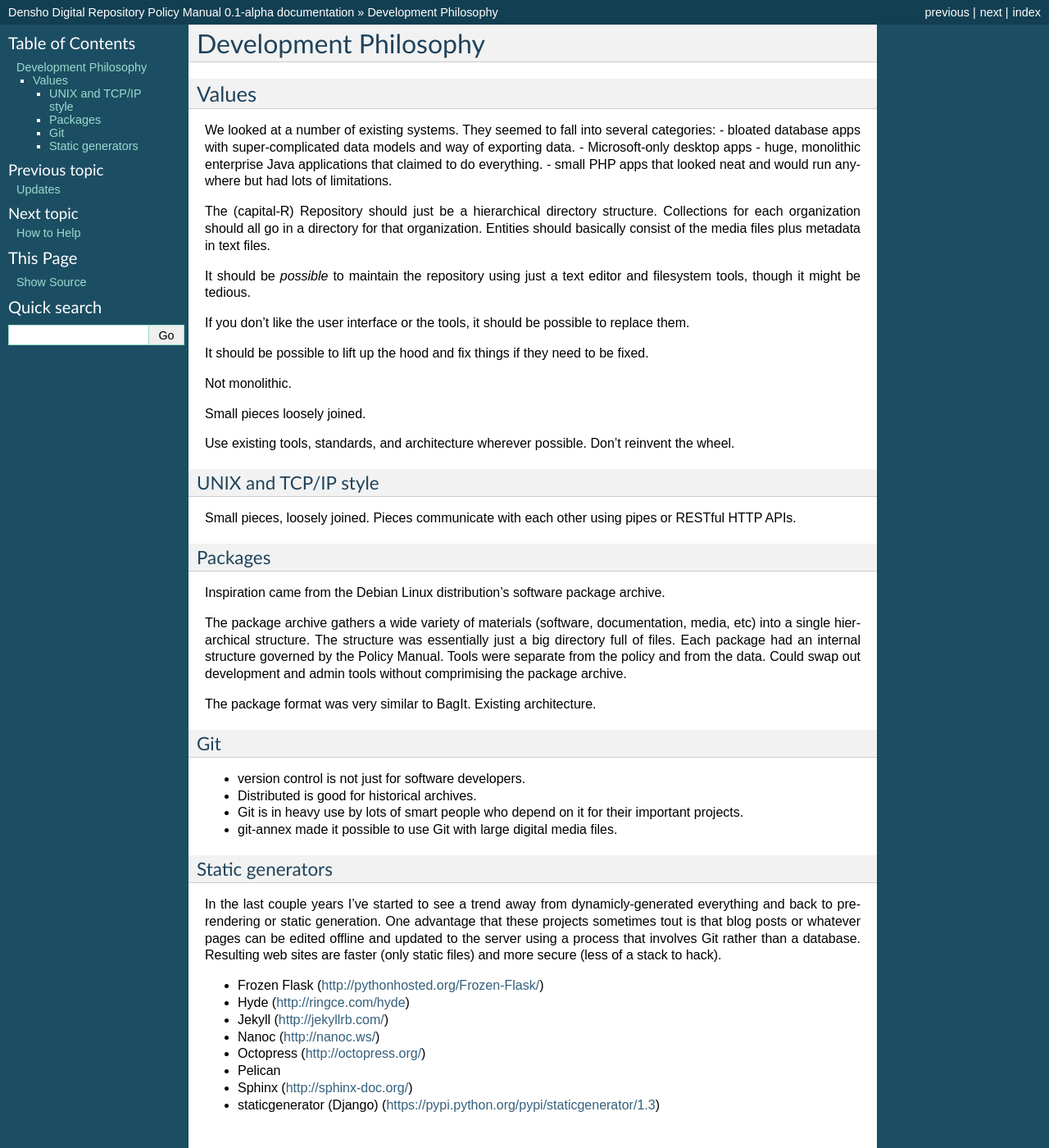
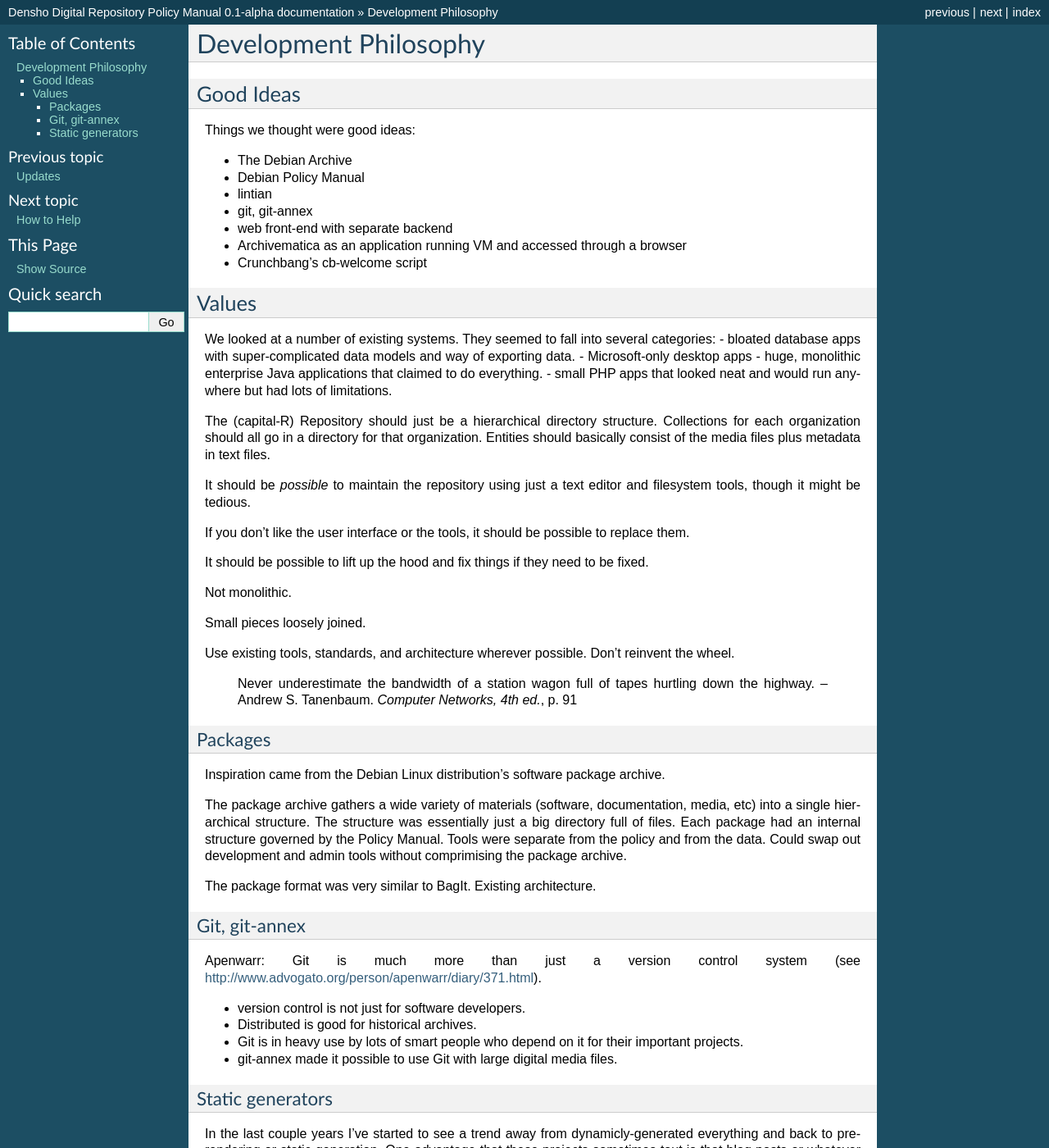
Before and after one commit to denshoproject/ddr-manual, a Sphinx documentation site: the page built from source/dev/philosophy.rst, in a window 1280 px wide and 1400 px high. Shown: the whole window at 82% size. Built offline with Sphinx 7.4.7, drawn with Linux system fonts in a browser that asks for light colours; pages that are not in the unit, such as notebooks, are missing from menus.

Commit message:
updated philosophy page

```diff
--- a/source/dev/philosophy.rst
+++ b/source/dev/philosophy.rst
@@ -2,10 +2,25 @@ Development Philosophy
 ======================
 
 
+
+
+Good Ideas
+~~~~~~~~~~
+
+Things we thought were good ideas:
+
+* The Debian Archive
+* Debian Policy Manual
+* lintian
+* git, git-annex
+* web front-end with separate backend
+* Archivematica as an application running VM and accessed through a browser
+* Crunchbang's cb-welcome script
+
+
+
 Values
 ~~~~~~
-
-
 
 
 We looked at a number of existing systems.
@@ -31,16 +46,10 @@ Not monolithic.
 
 Small pieces loosely joined.
 
-
 Use existing tools, standards, and architecture wherever possible. Don't reinvent the wheel.
 
-
-
-UNIX and TCP/IP style
-----------
-
-Small pieces, loosely joined.
-Pieces communicate with each other using pipes or RESTful HTTP APIs.
+    Never underestimate the bandwidth of a station wagon full of tapes hurtling down the highway.
+    -- Andrew S. Tanenbaum. *Computer Networks, 4th ed.*, p. 91
 
 
 
@@ -59,8 +68,10 @@ The package format was very similar to BagIt.
 Existing architecture.
 
 
-Git
+Git, git-annex
 ----------
+
+Apenwarr: Git is much more than just a version control system (see http://www.advogato.org/person/apenwarr/diary/371.html).
 
 - version control is not just for software developers.
 - Distributed is good for historical archives.
```
